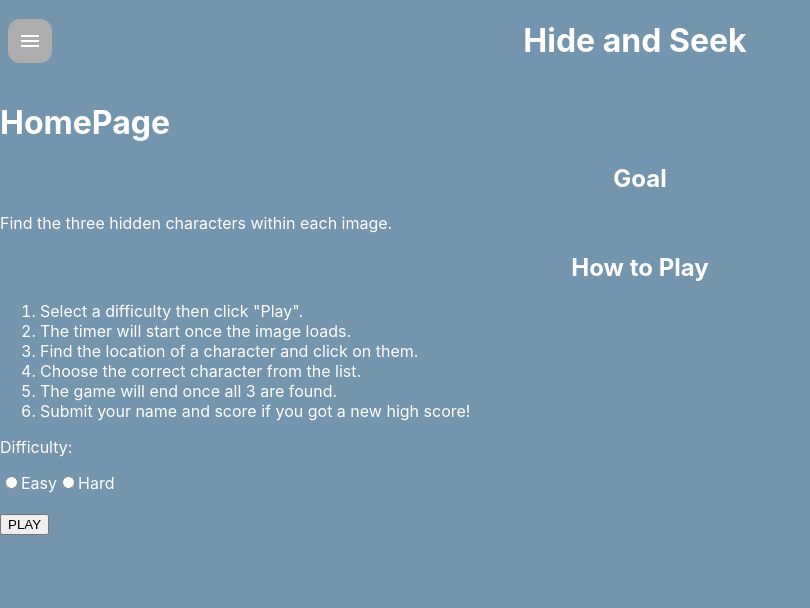
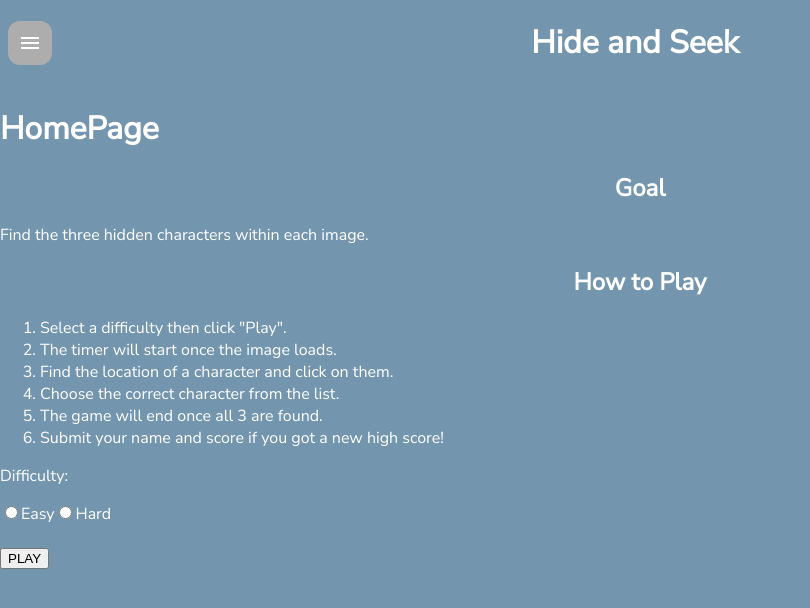
Before and after one commit to Quan-p/Wheres-Waldo, a React (Create React App) app: page / in a window 1280 px wide. Shown: the top 608 px of the page, without its empty margins (0-810 px from the left). Built offline with nearby package versions, Linux system fonts and the light colour scheme; no server answers; the database is empty; the HTML template or start-up script is replaced by a standard one.

Commit message:
Update font

```diff
--- a/src/App.scss
+++ b/src/App.scss
@@ -1,4 +1,7 @@
+@import url('https://fonts.googleapis.com/css2?family=Nunito+Sans&display=swap');
+
 body {
     background-color: #7395AE;
     color: white;
+    font-family: 'Nunito Sans', sans-serif;
 }
```
